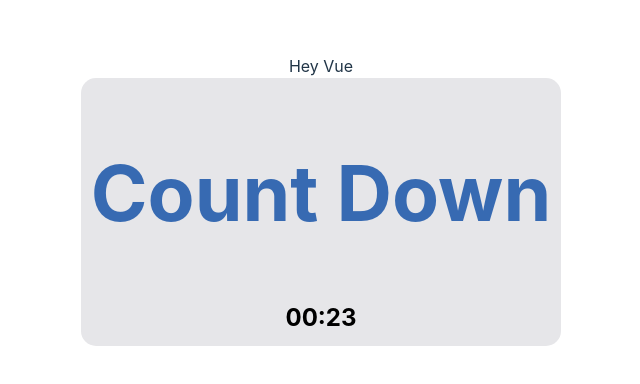
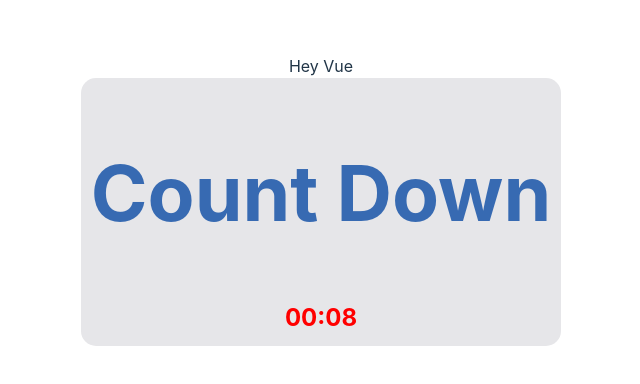
Before and after one commit to OriChaiMatan/Hello-Vue, a Vue app: page / in a window 1280 px wide. Shown: the part 200-584 px from the top of the page, without its empty margins (319-959 px from the left). Built offline with nearby package versions, Linux system fonts and the light colour scheme.

Commit message:
Added alert and sount when time is end

```diff
--- a/src/App.vue
+++ b/src/App.vue
@@ -1,6 +1,6 @@
 <template>
   <div>Hey Vue
-    <CountDown :targetTime="Date.now() + 1000 * 60 * 0.5" />
+    <CountDown :targetTime="Date.now() + 1000 * 60 * 0.25" @due="handleDueEvent" />
   </div>
 </template>
 
@@ -12,6 +12,11 @@
     ShowTime,
     CountDown,
   },
+  methods: {
+    handleDueEvent() {
+      alert('Time is up!');
+    }
+  },
 };
 </script>
 
--- a/src/cmps/CountDown.vue
+++ b/src/cmps/CountDown.vue
@@ -6,6 +6,7 @@
 </template>
 
 <script>
+import doneSound from '../assets/sounds/done.mp3';
 export default {
   props: {
     targetTime: {
@@ -15,7 +16,8 @@
   },
   data() {
     return {
-      remainingTime: this.calculateRemainingTime()
+      remainingTime: this.calculateRemainingTime(),
+      timeoutSound: new Audio(doneSound)
     };
   },
   computed: {
@@ -44,6 +46,8 @@
 
         if (this.remainingTime <= 0) {
           clearInterval(this.countdownInterval);
+          this.timeoutSound.play();
+          this.$emit('due');
         }
       }, 1000);
     },
```
Also changed, not shown: 1 other file (tests, documents, lock files or other folders).
